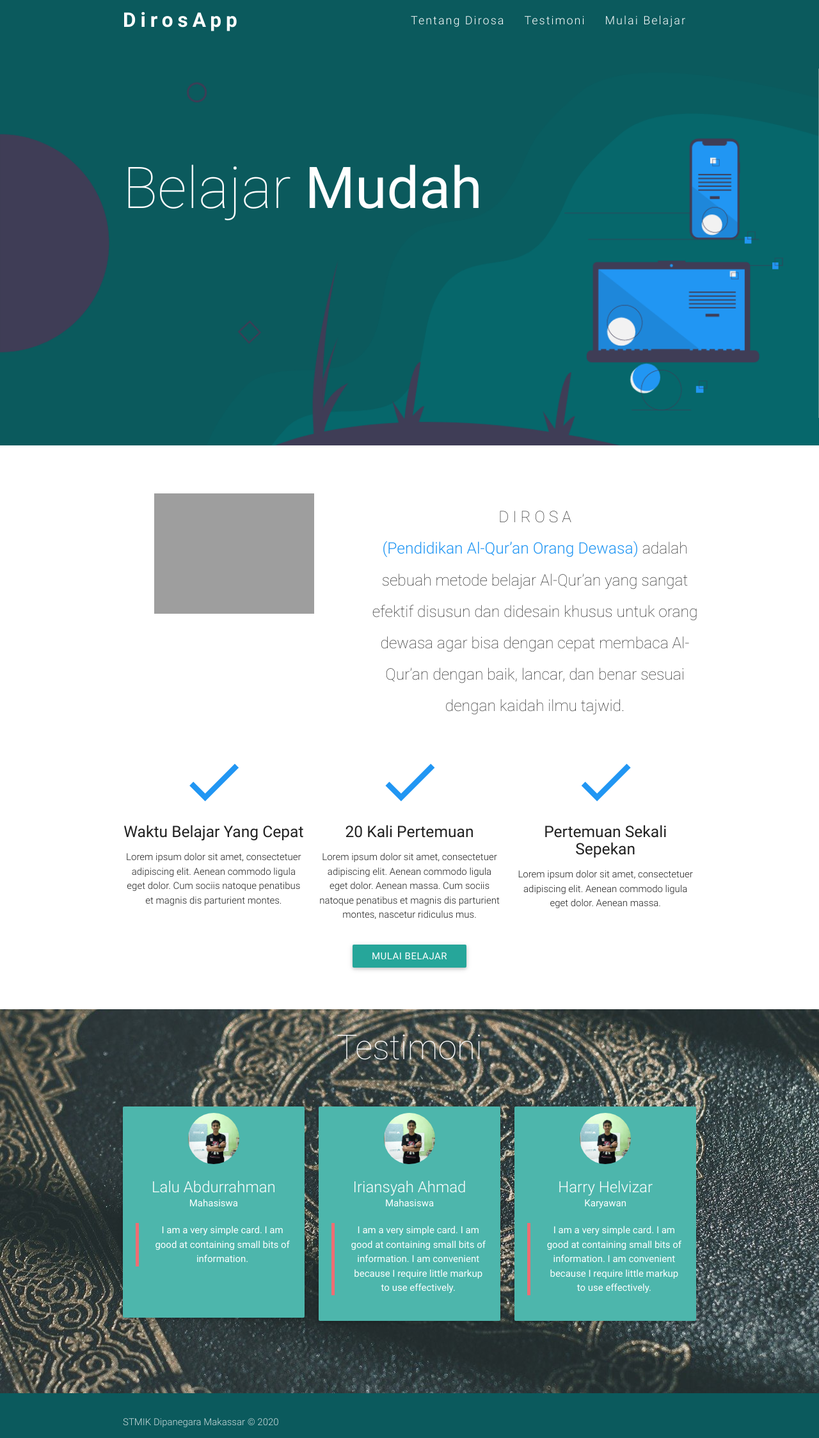
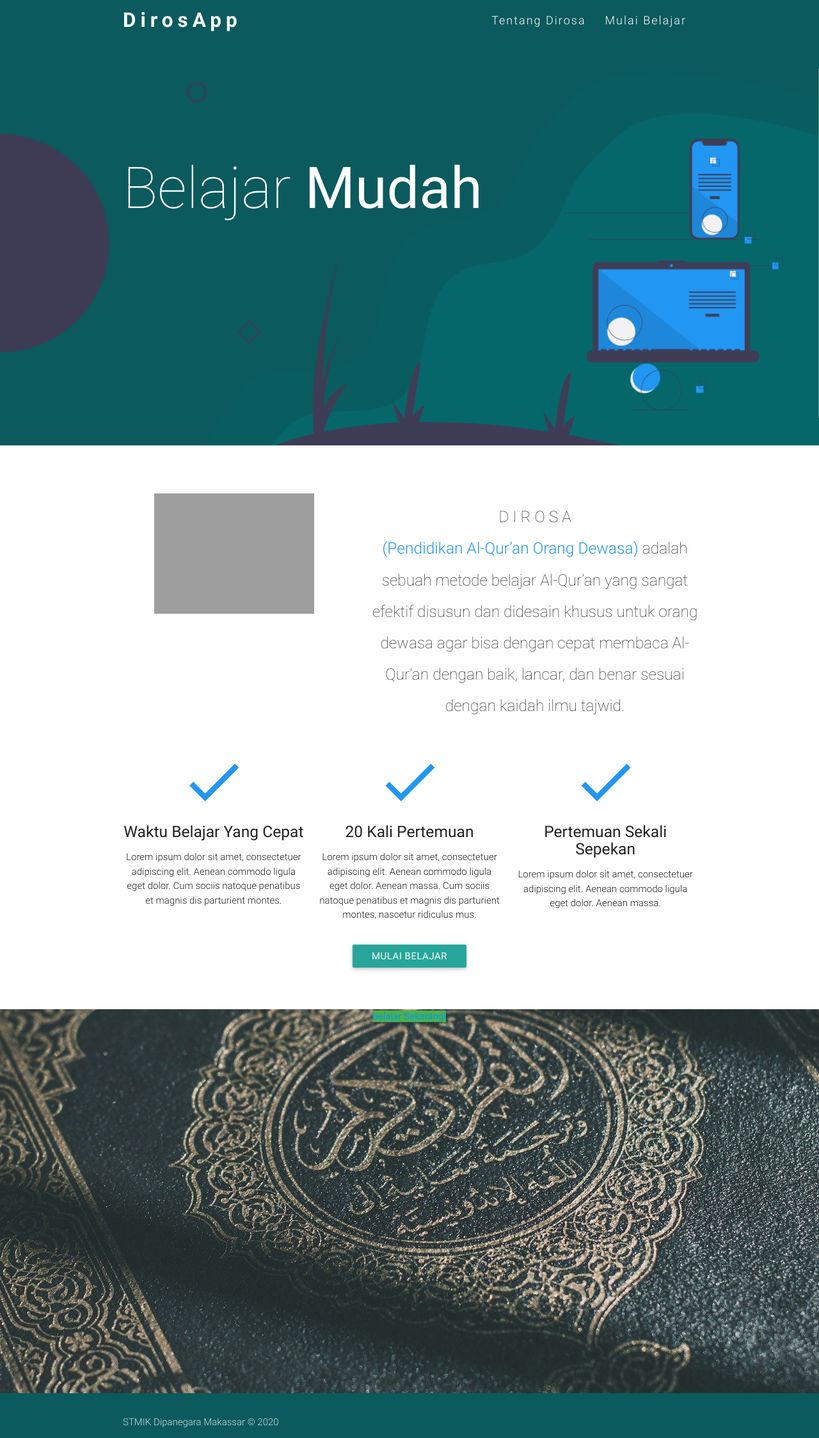
Before and after one commit to lalurahman/dirosa-app, a CodeIgniter app: page /database/ in a window 1280 px wide. Shown: the whole page at 64% size. Run offline with CodeIgniter, Linux system fonts and the light colour scheme; grey boxes are pictures that could not be loaded.

Commit message:
Update home.php

```diff
--- a/application/views/template/home.php
+++ b/application/views/template/home.php
@@ -34,18 +34,12 @@
                     <a href="<?= base_url() ?>" id="logo-container" class="brand-logo"><b>DirosApp</b></a>
                     <ul class="right hide-on-med-and-down">
                         <li><a href="#intro">Tentang Dirosa</a></li>
-                        <li><a href="#testimoni">Testimoni</a></li>
-                        <!-- <li><a href="#work">Work</a></li> -->
-                        <!-- <li><a href="#team">Hubungi Kami</a></li> -->
                         <li><a href="<?= base_url('auth') ?>">Mulai Belajar</a></li>
                         <!-- <li><a href="https://github.com/joashp/material-design-template" target="_blank">Download</a></!-->
                     </ul>
                     <ul id="nav-mobile" class="side-nav">
 
                         <li><a href="#intro">Tentang Dirosa</a></li>
-                        <!-- <li><a href="#work">Work</a></li> -->
-                        <!-- <a><a href="#team">Team</a></li>
-                        <li><a href="#contact">Kontak</a></li> -->
                         <li><a href="<?= base_url('auth') ?>">Mulai Belajar</a></li>
 
                         <!-- <li><a href="https://github.com/joashp/material-design-template" target="_blank">Download</a></li> -->
@@ -116,46 +110,11 @@
     <!--Testimoni-->
     <div class="parallax-container scrollspy" id="testimoni">
         <div class="parallax"><img src="<?= base_url('assets/template/') ?>img/quran2.jpg"></div>
-        <h2 class="center header white-text text_h2">Testimoni</h2>
         <div class="container">
             <div class="row">
-                <div class="col s12 m4">
-                    <div class="card teal lighten-2 center" style="min-height: 330px;">
-                        <img style="margin-top: 10px;" class="circle responsive-img" src="<?= base_url('assets/template/') ?>img/lalu.jpg" width="80">
-                        <div class="card-content white-text" style="margin-top: -15px;">
-                            <span class="card-title">Lalu Abdurrahman</span>
-                            <p style="margin-top: -10px;">Mahasiswa</p>
-                            <blockquote>I am a very simple card. I am good at containing small bits of information.</blockquote>
-                        </div>
-
-                    </div>
-                </div>
-
-                <div class="col s12 m4">
-                    <div class="card teal lighten-2 center" style="min-height: 330px;">
-                        <img style="margin-top: 10px;" class="circle responsive-img" src="<?= base_url('assets/template/') ?>img/lalu.jpg" width="80">
-                        <div class="card-content white-text" style="margin-top: -15px;">
-                            <span class="card-title">Iriansyah Ahmad</span>
-                            <p style="margin-top: -10px;">Mahasiswa</p>
-                            <blockquote>I am a very simple card. I am good at containing small bits of information.
-                                I am convenient because I require little markup to use effectively.</blockquote>
-                        </div>
-
-                    </div>
-                </div>
-
-                <div class="col s12 m4">
-                    <div class="card teal lighten-2 center" style="min-height: 330px; ">
-                        <img style="margin-top: 10px;" class="circle responsive-img" src="<?= base_url('assets/template/') ?>img/lalu.jpg" width="80">
-                        <div class="card-content white-text" style="margin-top: -15px;">
-                            <span class="card-title">Harry Helvizar</span>
-                            <p style="margin-top: -10px;">Karyawan</p>
-                            <blockquote>I am a very simple card. I am good at containing small bits of information.
-                                I am convenient because I require little markup to use effectively.</blockquote>
-                        </div>
-
-                    </div>
-                </div>
+                <center>
+                    <a href="" class="green text-white">belajar Sekarang!</a>
+                </center>
             </div>
         </div>
 
```
